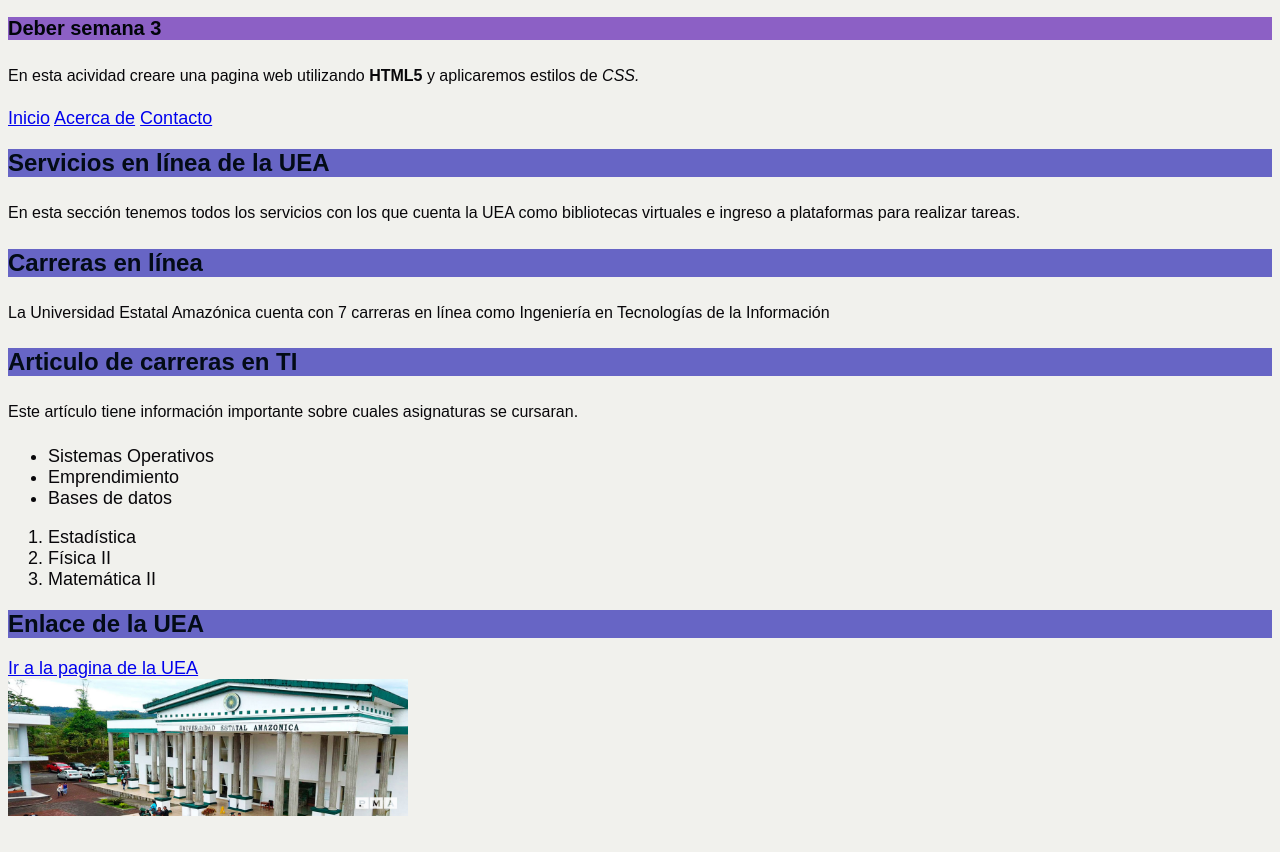
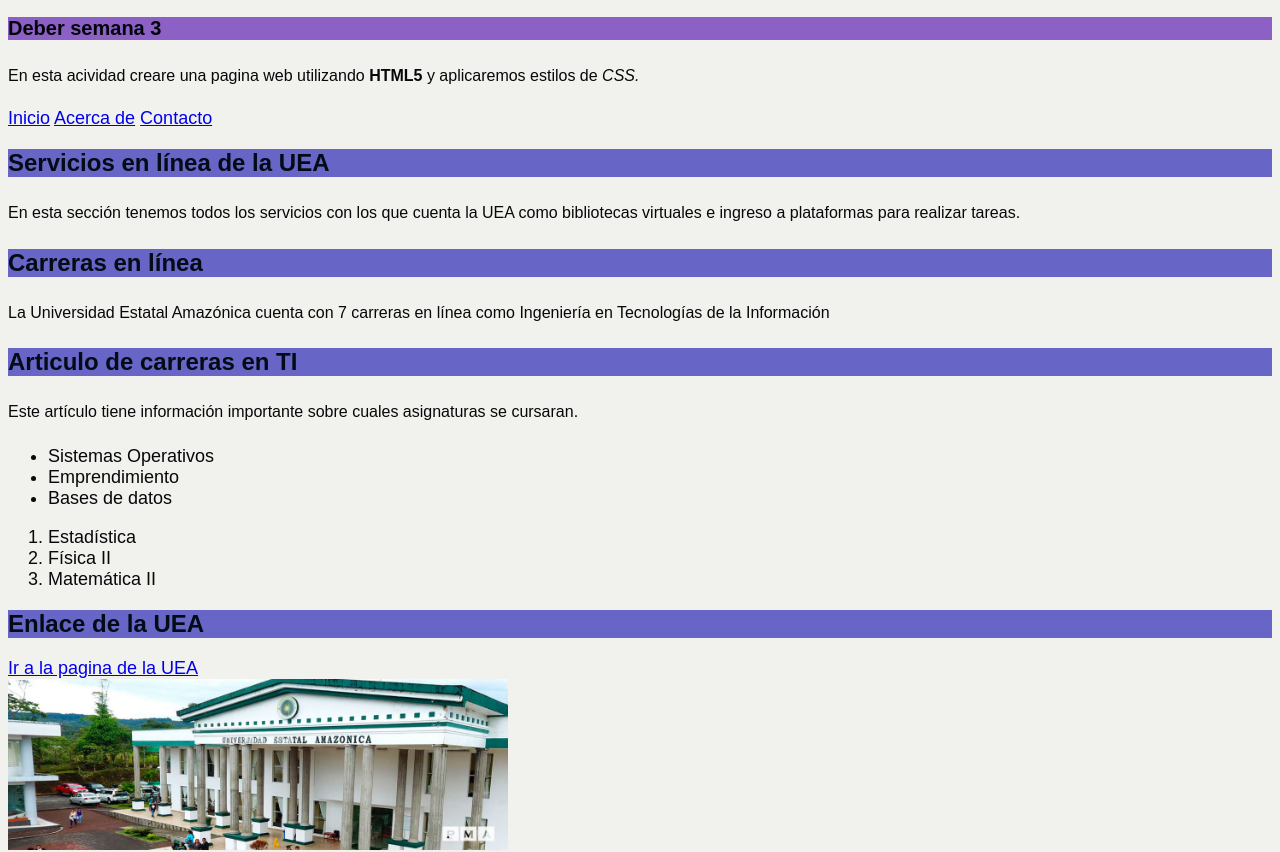
Before and after one commit to ncuaspudt/2526-DESARROLLO-WEB, a plain HTML site: page SEMANA 3/index.html in a window 1280 px wide. Shown: the part 140-992 px from the top of the page. Drawn offline with Linux system fonts and the light colour scheme; grey boxes are pictures that could not be loaded.

Commit message:
Deber semana 3

```diff
--- a/SEMANA 3/index.html
+++ b/SEMANA 3/index.html
@@ -49,7 +49,7 @@
          Ir a la pagina de la UEA</a>
          <br>
 
-    <img width="400" src="img/NoticiaPMA-Acuerdo-UEA.jpg"alt="">
+    <img width="500" src="img/NoticiaPMA-Acuerdo-UEA.jpg"alt="">
     <br>
 <iframe width="560" height="315" src="https://www.youtube.com/embed/EjuUd-hVo90?si=TkCanhgeqdAVlsol" title="YouTube video player" frameborder="0" allow="accelerometer; autoplay; clipboard-write; encrypted-media; gyroscope; picture-in-picture; web-share" referrerpolicy="strict-origin-when-cross-origin" allowfullscreen></iframe>
     <table border="2">
```
